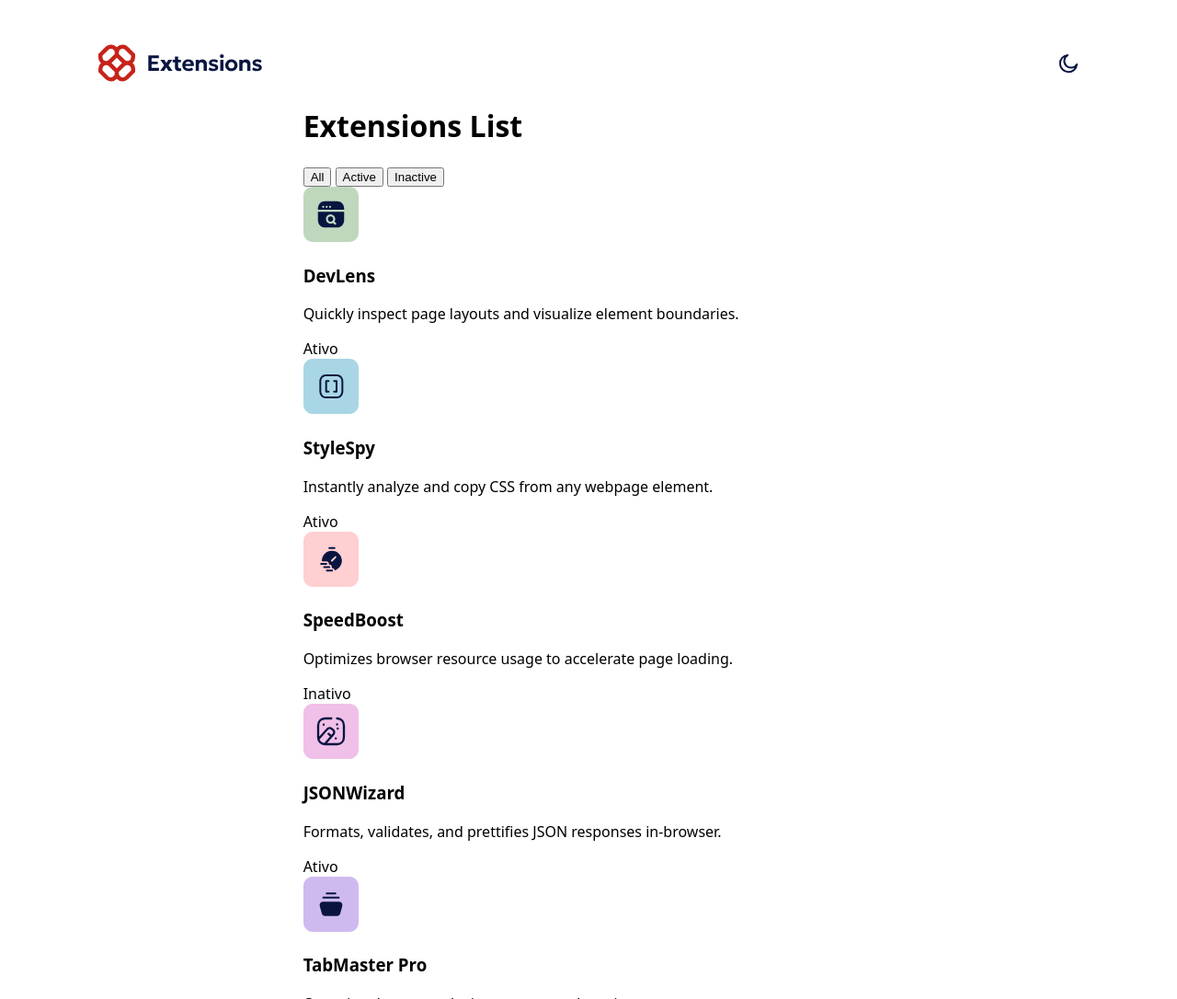
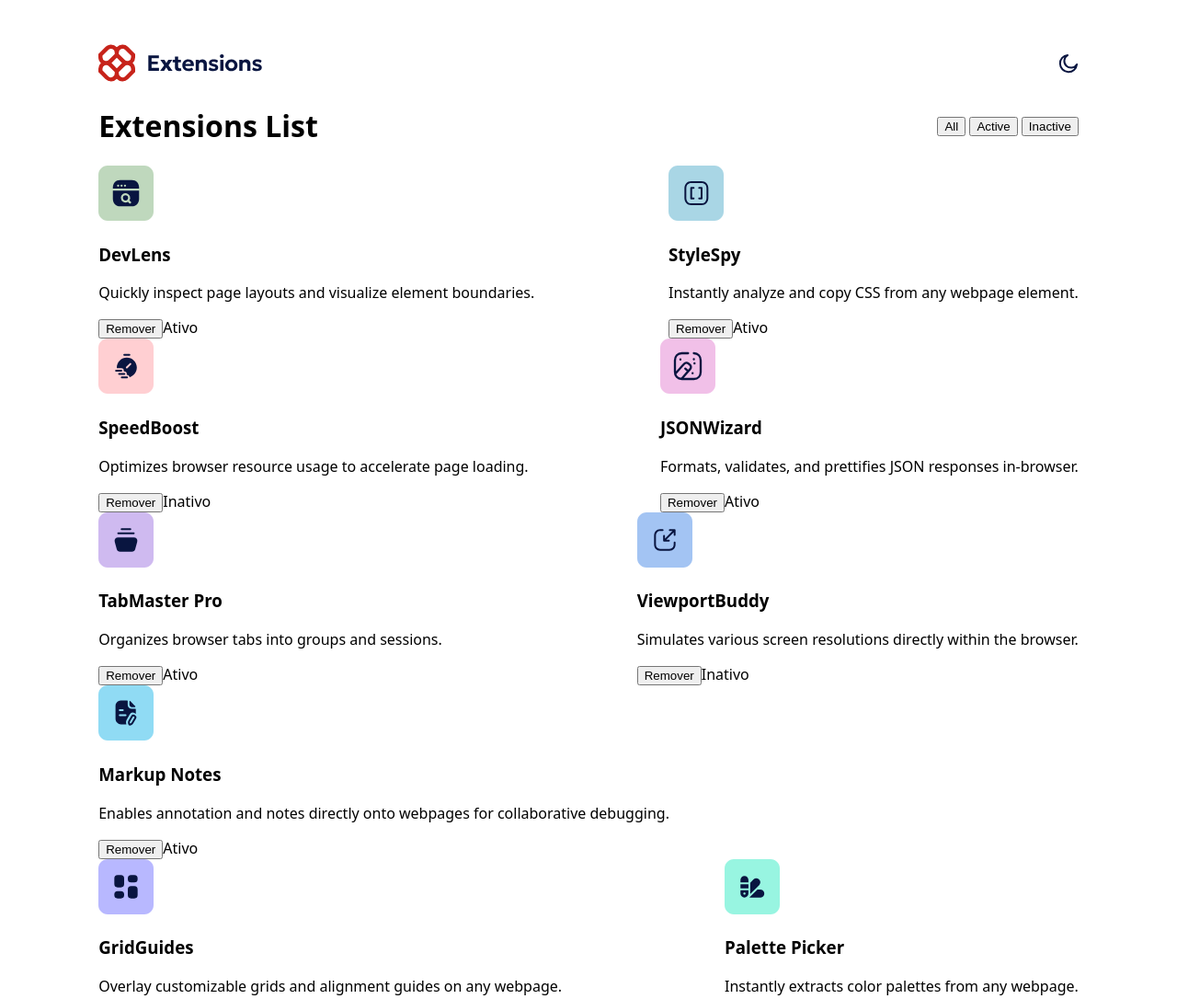
Before and after one commit to Joaquim-python3/management-extensions-ui, a website built with Vite: page vite-project/index.html in a window 1280 px wide. Shown: the top 1086 px of the page at 92% size. Built offline with nearby package versions, Linux system fonts and the light colour scheme.

Commit message:
Adiciona estilização main e Corrige função card
- Adiciona estilização de layout
- Corrige função de mostrar cards, para melhorar a estrutura de estilização futura

```diff
--- a/vite-project/src/scripts/extensions.js
+++ b/vite-project/src/scripts/extensions.js
@@ -10,34 +10,55 @@ export function getExtension(data) {
 }
 
 function createExtensionElement(extension) {
-  // 1. Cria a estrutura base
+  // 1. Card principal
   const card = document.createElement("div");
-  // vai servir para mostrar ou não na tela
-  card.className = `main__card ${extension.isActive ? "" : "disabled"}`;
+  card.className = `card ${extension.isActive ? "" : "disabled"}`;
 
-  // 2. Adiciona a imagem
-  const img = document.createElement("img");
-  img.src = extension.logo;
-  img.alt = `${extension.name} logo`;
-  img.className = "main__logo";
+  // 2. Topo do card (agora contém logo + conteúdo)
+  const topDiv = document.createElement("div");
+  topDiv.className = "card__top";
 
-  // 3. Adiciona o nome
+  // 2.1 Logo
+  const logo = document.createElement("img");
+  logo.src = extension.logo;
+  logo.alt = `${extension.name} logo`;
+  logo.className = "card__logo";
+
+  // 2.2 Conteúdo (nome + descrição) - AGORA DENTRO DO TOPO
+  const contentDiv = document.createElement("div");
+  contentDiv.className = "card__content";
+
   const name = document.createElement("h3");
-  name.className = "main__card-name";
+  name.className = "card__name";
   name.textContent = extension.name;
 
-  // 4. Adiciona a descrição
   const desc = document.createElement("p");
-  desc.className = "main__description";
+  desc.className = "card__description";
   desc.textContent = extension.description;
 
-  // 5. Adiciona o status
+  contentDiv.append(name, desc);
+
+  // Adiciona logo e conteúdo ao topo
+  topDiv.append(logo, contentDiv);
+
+  // 3. Rodapé do card (status + botão) - SEPARADO
+  const footerDiv = document.createElement("div");
+  footerDiv.className = "card__footer";
+
   const status = document.createElement("span");
-  status.className = "main__status";
+  status.className = `card__status ${
+    extension.isActive ? "active" : "inactive"
+  }`;
   status.textContent = extension.isActive ? "Ativo" : "Inativo";
 
-  // 6. Monta a estrutura
-  card.append(img, name, desc, status);
+  const removeBtn = document.createElement("button");
+  removeBtn.className = "card__remove";
+  removeBtn.textContent = "Remover";
+
+  footerDiv.append(removeBtn, status);
+
+  // Montagem final
+  card.append(topDiv, footerDiv);
 
   return card;
 }
--- a/vite-project/src/styles/layout/_header.scss
+++ b/vite-project/src/styles/layout/_header.scss
@@ -1,6 +1,6 @@
-.header{
-    display: flex;
-    width: 90%;
-    align-items: center;
-    justify-content: space-between;
+.header {
+  display: flex;
+  width: 90%; /*mesma largura do main*/
+  align-items: center;
+  justify-content: space-between;
 }
--- /dev/null
+++ b/vite-project/src/styles/layout/_main.scss
@@ -0,0 +1,17 @@
+.main {
+  display: flex;
+  flex-direction: column;
+  width: 90%; /*mesma largura do header*/
+
+  &__top {
+    display: flex;
+    align-items: center;
+    justify-content: space-between;
+  }
+
+  &__extensions {
+    display: flex;
+    flex-wrap: wrap;
+    justify-content: space-between;
+  }
+}
--- a/vite-project/src/styles/style.scss
+++ b/vite-project/src/styles/style.scss
@@ -10,3 +10,7 @@ Junção de todos os arquivos de estilo
 
 /* Arquivos de Layout */
 @use "./layout/header";
+@use "./layout/main";
+
+/* Arquivos de Componentes */
+@use "./components/card";
```
Also changed, not shown: vite-project/src/styles/components/_card.scss (added).
